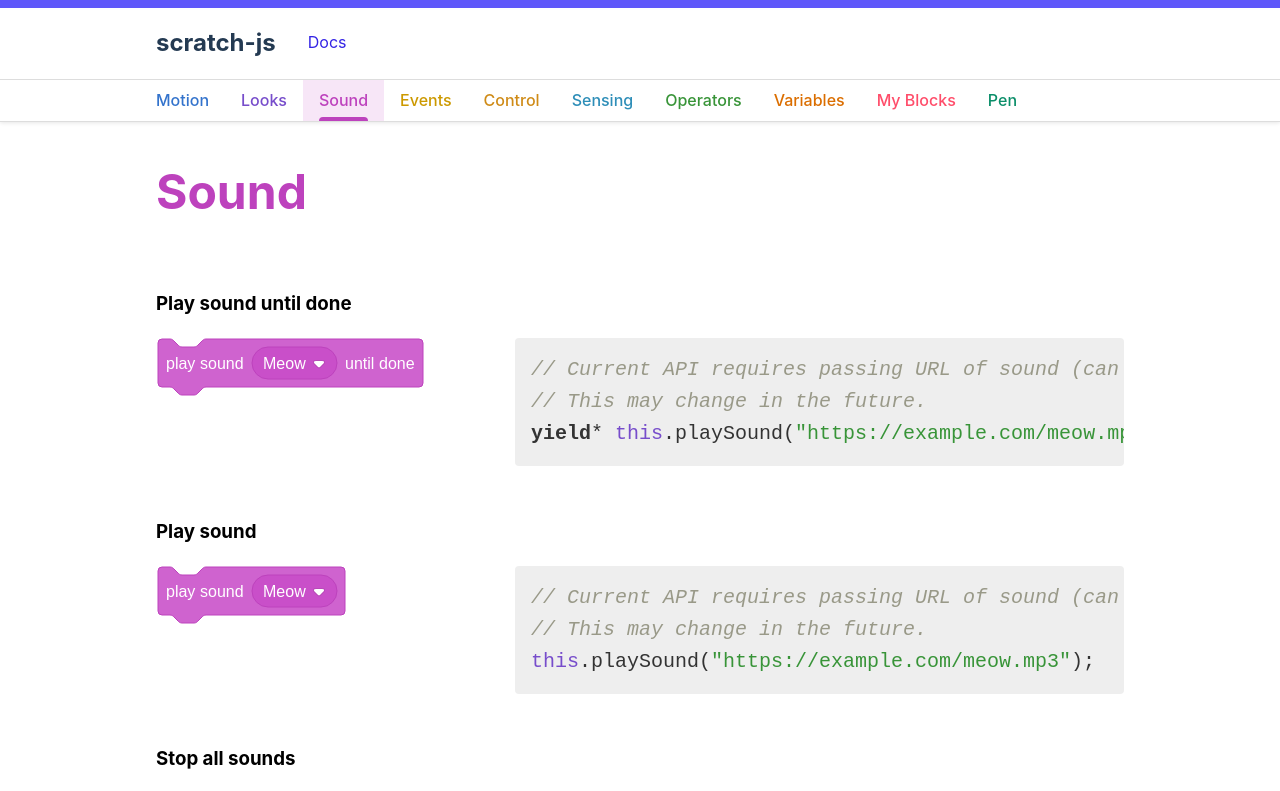
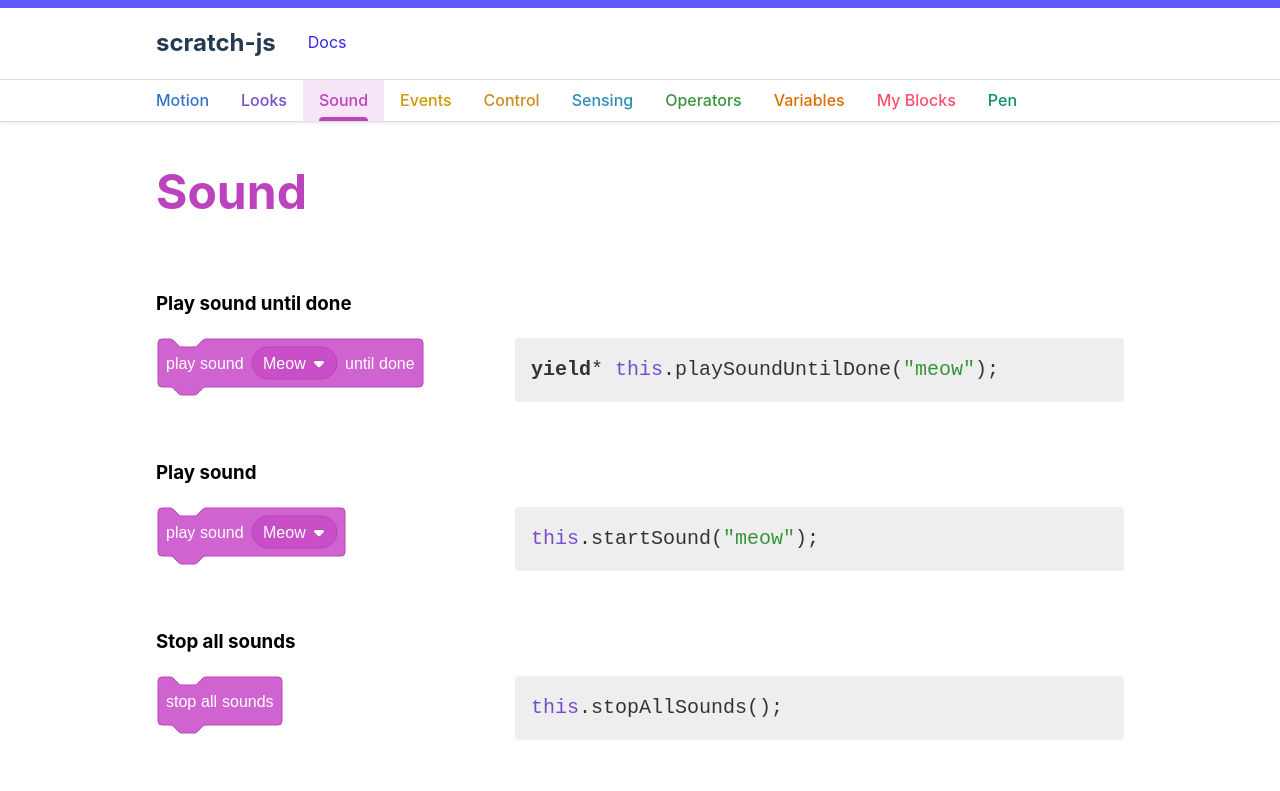
Before and after one commit to PullJosh/leopard-website, a Next.js app: page /docs/sound in a window 1280 px wide. Shown: the top 791 px of the page. Built offline with nearby package versions, Linux system fonts and the light colour scheme.

Commit message:
Update docs with new sound block translations

```diff
--- a/pages/docs/sound.tsx
+++ b/pages/docs/sound.tsx
@@ -10,12 +10,12 @@
         <TranslationGrid>
           <h3>Play sound until done</h3>
           <Translation blockImg="sound/playSoundUntilDone.svg">
-            {`// Current API requires passing URL of sound (can be relative).\n// This may change in the future.\nyield* this.playSound("https://example.com/meow.mp3");`}
+            yield* this.playSoundUntilDone("meow");
           </Translation>
 
           <h3>Play sound</h3>
           <Translation blockImg="sound/playSound.svg">
-            {`// Current API requires passing URL of sound (can be relative).\n// This may change in the future.\nthis.playSound("https://example.com/meow.mp3");`}
+            this.startSound("meow");
           </Translation>
 
           <h3>Stop all sounds</h3>
```
